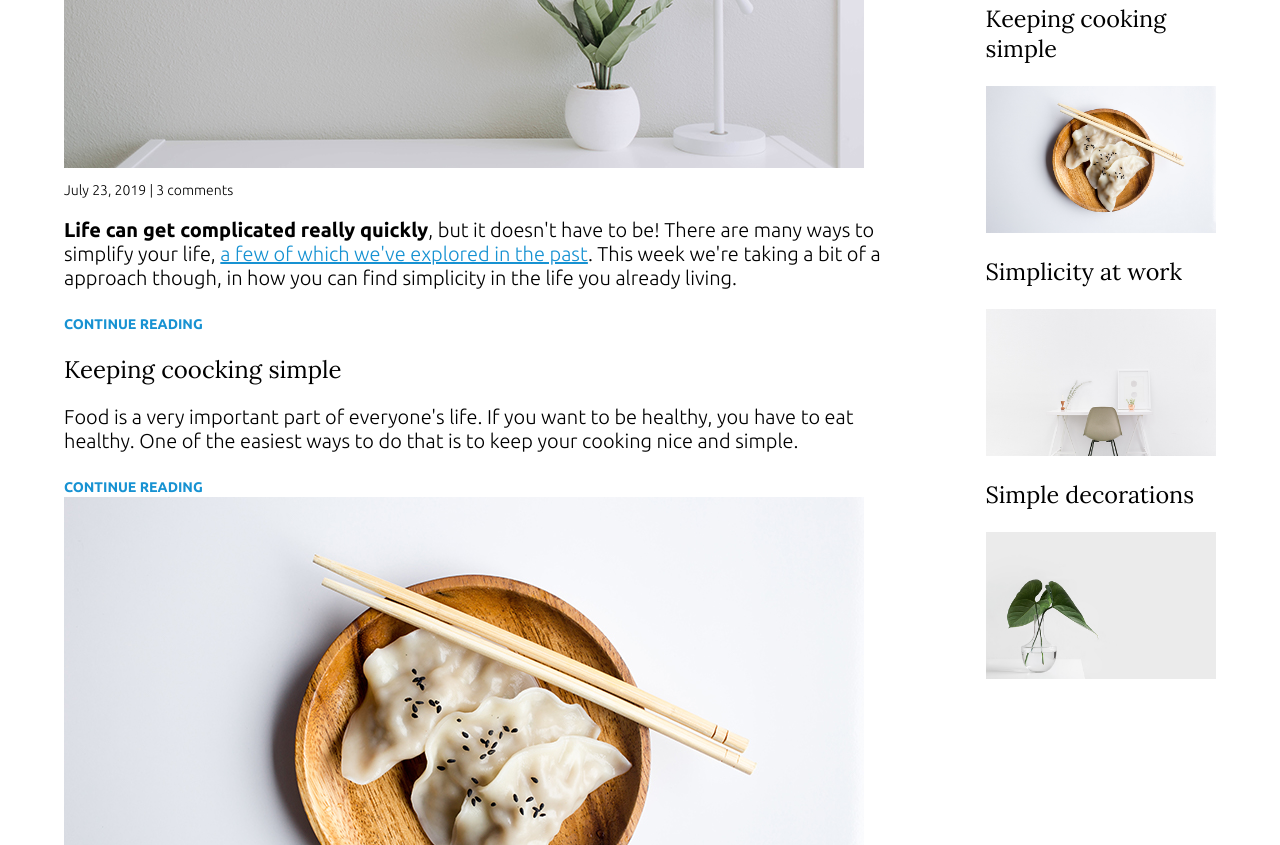
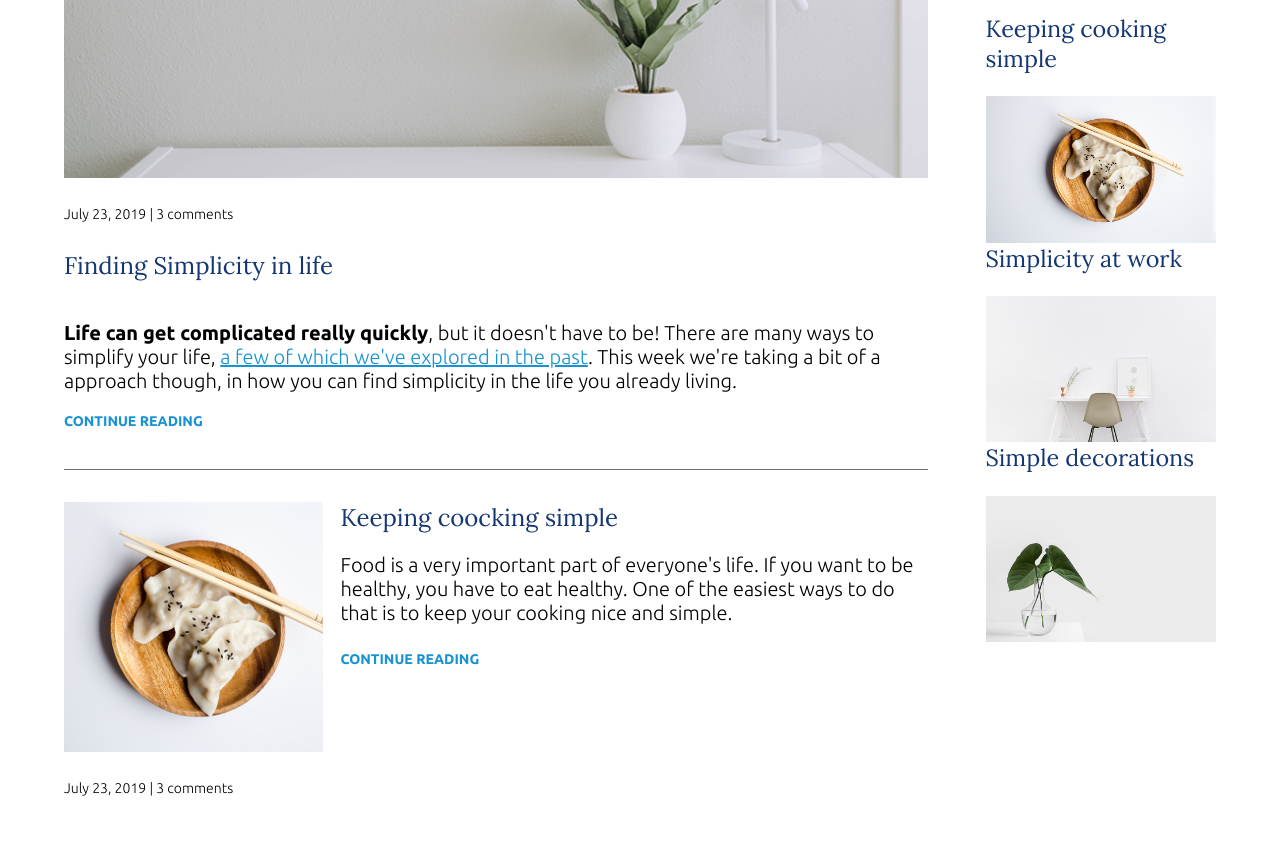
Before and after one commit to Ashik-2000/HTML_CSS_Practice, a plain HTML site: page Responsive_FreeCodeCamp/index.html in a window 1280 px wide. Shown: the part 575-1420 px from the top of the page. Drawn offline with Linux system fonts and the light colour scheme.

Commit message:
responsive

```diff
--- a/Responsive_FreeCodeCamp/index.html
+++ b/Responsive_FreeCodeCamp/index.html
@@ -66,7 +66,7 @@
                     <a href="#" class="article-read-more">CONTINUE READING</a>
                 </div>
                 <div class="article-recent-secondary">
-                    <img src="./images/work.jpg" alt="" class="article-image">
+                    <img src="./images/deco.jpg" alt="" class="article-image">
                     <p class="article-info">July 23, 2019 | 3 comments</p>
                 </div>
             </article>
--- a/Responsive_FreeCodeCamp/style.css
+++ b/Responsive_FreeCodeCamp/style.css
@@ -18,10 +18,11 @@ img{
 h1,h2,h3{
     font-family: 'Lora', serif;
     font-weight: 400;
+    color: #143774;
+    margin-top: 0;
 }
 
 h1{
-    color: #143774;
     font-size: 2rem;
     margin: 0;
 }
@@ -60,10 +61,15 @@ strong{
     text-decoration: none;
     font-weight: 700;
 }
+
 .article-read-more:hover,
 .article-read-more:focus{
     color: #143774;
     text-decoration: underline;
+}
+
+.article-info{
+    margin: 2em 0;
 }
 
 
@@ -86,8 +92,43 @@ header {
     background-color: #f8f8f8;
     padding: 2em 0;
     text-align: center;
+    margin-bottom: 2em;
 }
 
+.article-featured {
+    border-bottom: #707070 1px solid;
+    padding-bottom: 2em;
+    margin-bottom: 2rem;
+}
+
+/* ----- Articles ----- */
+
+.article-featured{
+    display: flex;
+    flex-direction: column;
+}
+
+.article-image{
+    order: -2;
+}
+
+.article-info{
+    order: -1;
+}
+
+.article-recent{
+    display: flex;
+    flex-direction: column;
+    margin-bottom: 2em;
+}
+
+.article-recent-main{
+    order: 2;
+}
+
+.article-recent-secondary{
+    order: 1;
+}
 
 /* ----- Navigation ----- */
 
@@ -114,9 +155,9 @@ nav a:focus{
     color: #1799d2;
 }
 
+
 /* ========== Media Query ========== */
 
-/* ----- Navigation ----- */
 
 @media (min-width: 800px){
     .container-flex{
@@ -138,3 +179,23 @@ nav a:focus{
         width: 20%;
     }
 }
+
+/* ---------- Article-recent ----------*/
+
+@media (min-width: 800px){
+    .article-recent{
+        flex-direction: row;
+        justify-content: space-between;
+    }
+    .article-recent-main{
+        width: 68%;
+    }
+    .article-recent-secondary{
+        width: 30%;
+    }
+    .article-image{
+        width: 100%;
+        min-height: 250px;
+        object-fit: cover;
+    }
+}
```
